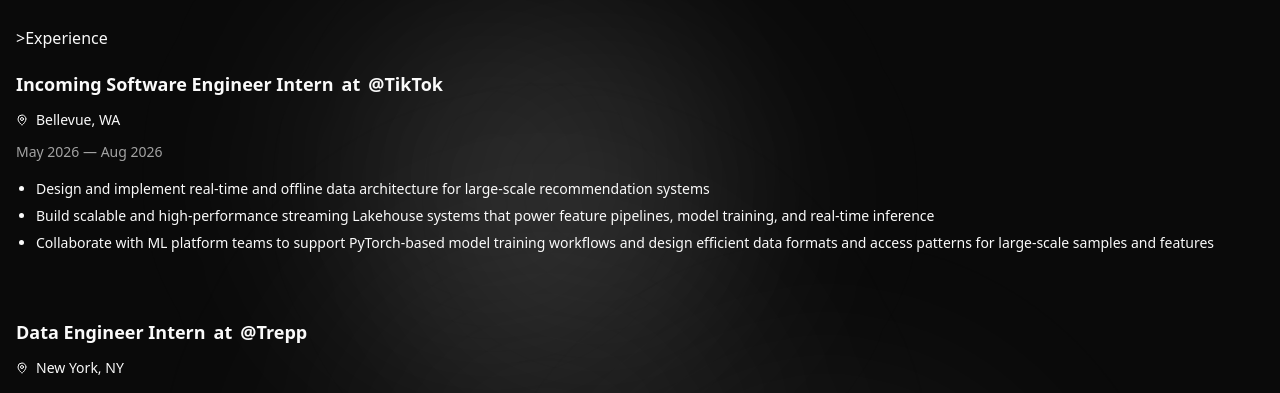
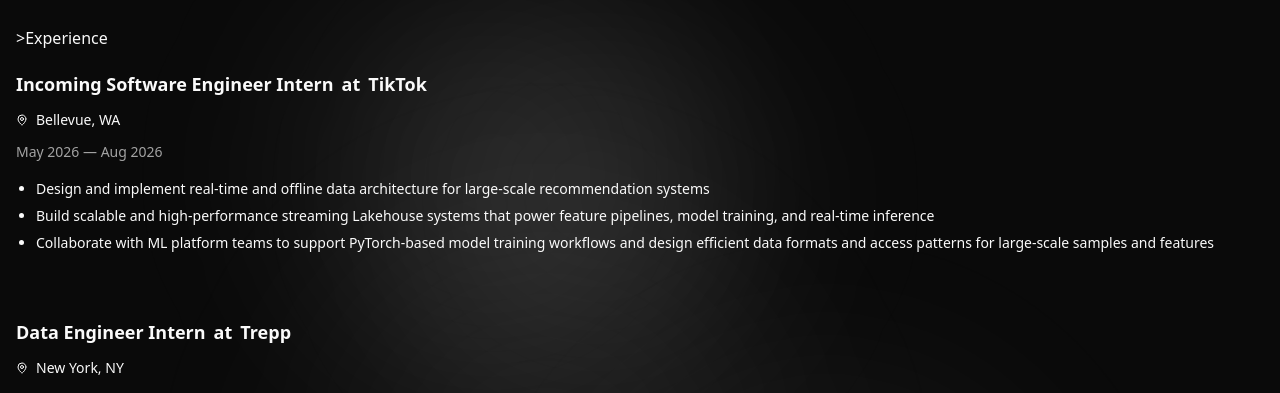
Before and after one commit to yaojiejia/yjj, a Next.js app: page / in a window 1280 px wide. Shown: the part 206-599 px from the top of the page. Built offline with nearby package versions, Linux system fonts and the light colour scheme.

Commit message:
fix minor bug

```diff
--- a/components/Experience.tsx
+++ b/components/Experience.tsx
@@ -75,7 +75,7 @@
               <div className="flex items-center gap-x-1 flex-wrap">
                 <h3 className="text-lg font-semibold">{exp.title}</h3>
                 <span className="text-lg font-semibold mx-1">at</span>
-                <p className="text-lg font-semibold">@{exp.company}</p>
+                <p className="text-lg font-semibold">{exp.company}</p>
               </div>
               <p className="text-sm flex items-center gap-2">
                 <svg xmlns="http://www.w3.org/2000/svg" width="24" height="24" viewBox="0 0 24 24" fill="none" stroke="currentColor" strokeWidth="2" strokeLinecap="round" strokeLinejoin="round" className="lucide lucide-map-pin size-3" aria-hidden="true">
```
